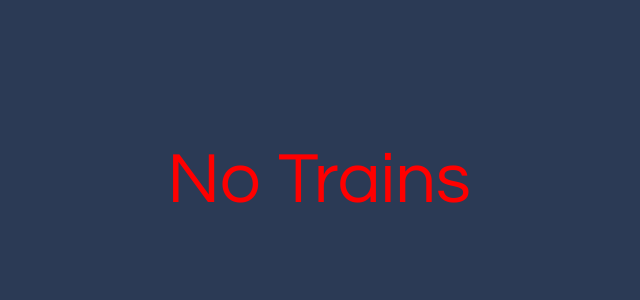
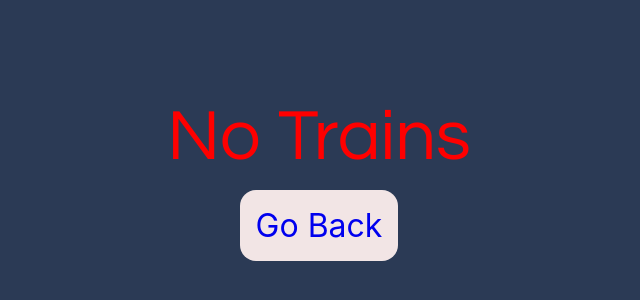
Before and after one commit to matt-Kretschmer/train-tinder, a website: page client/pages/noTrains.html in a window 1280 px wide. Shown: the part 220-520 px from the top of the page, without its empty margins (321-961 px from the left). Drawn offline with Linux system fonts and the light colour scheme.

Commit message:
Updated error and no trains

```diff
--- a/client/pages/noTrains.html
+++ b/client/pages/noTrains.html
@@ -19,7 +19,9 @@
     <main>
       <section class="no-trains">
         <h1>No Trains</h1>
+        <a href="home.html">Go Back</a>
       </section>
+
     </main>
     <script
       type="text/javascript"
--- a/client/resources/style/app.css
+++ b/client/resources/style/app.css
@@ -232,10 +232,20 @@ main {
   font-family: "Inter", monospace;
   font-size: 5em;
   display: flex;
+  flex-direction: column;
   margin: auto;
   height: 100vh;
   align-items: center;
   justify-content: center;
+  gap: 1rem;
+}
+
+.no-trains a {
+  font-size: 2rem;
+  background-color: var(--accent);
+  padding: 1rem;
+  border-radius: 16px;
+  text-decoration: none;
 }
 
 .backSection {
--- a/client/scripts/trainFinder.js
+++ b/client/scripts/trainFinder.js
@@ -40,7 +40,8 @@ async function getTrainDetails() {
       }
       hideLoadingAnimation();
     } else {
-      alert("no trains"); //to redirect to page maybe
+      hideLoadingAnimation()
+      window.location.href = 'noTrains.html';
     }
   } catch (error) {
     hideLoadingAnimation();
```
Also changed, not shown: client/pages/error.html (+1 -1 lines).
